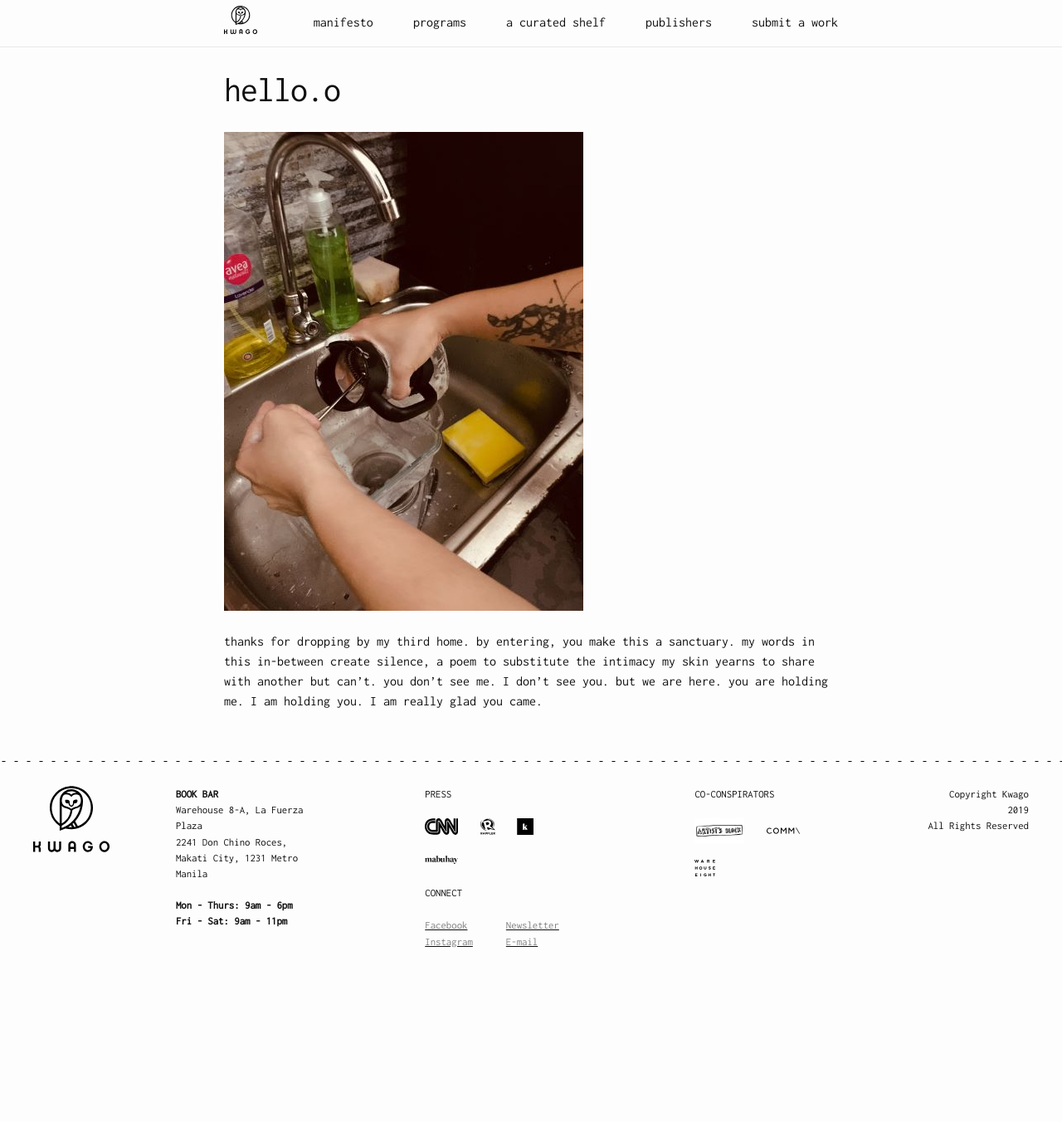
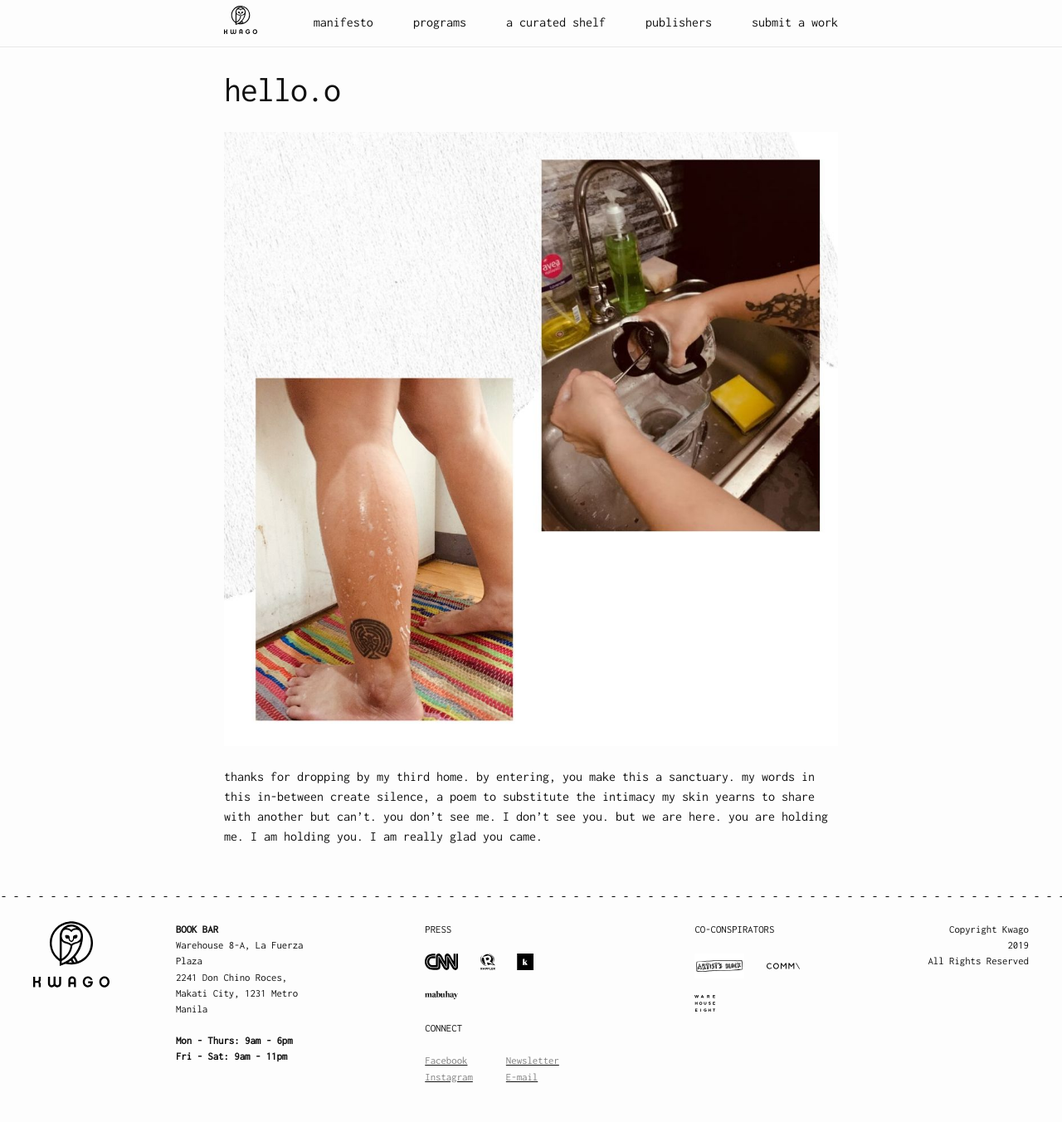
Before and after one commit to patsylala/kwago-siteleaf, a Jekyll site: the page built from thirdspace/washingdisheswithyou.markdown, in a window 1280 px wide. Shown: the whole page at 83% size. Built offline with Jekyll 4.4.1, drawn with Linux system fonts in a browser that asks for light colours; our own code applies the rules of GitHub Pages for plain Markdown files; before the commit the page ends 1189 px from its top, so only the background shows below that.

Commit message:
Updated Washingdisheswithyou

```diff
--- a/thirdspace/washingdisheswithyou.markdown
+++ b/thirdspace/washingdisheswithyou.markdown
@@ -3,7 +3,7 @@ title: hello.o
 date: 2020-05-12 14:03:00 Z
 ---
 
-<img src="../uploads/wdwy-web-1.JPG"/>
+<img src="../uploads/czyka.jpg"/>
 
 thanks for dropping by my third home.
 by entering, you make this a sanctuary.
```
